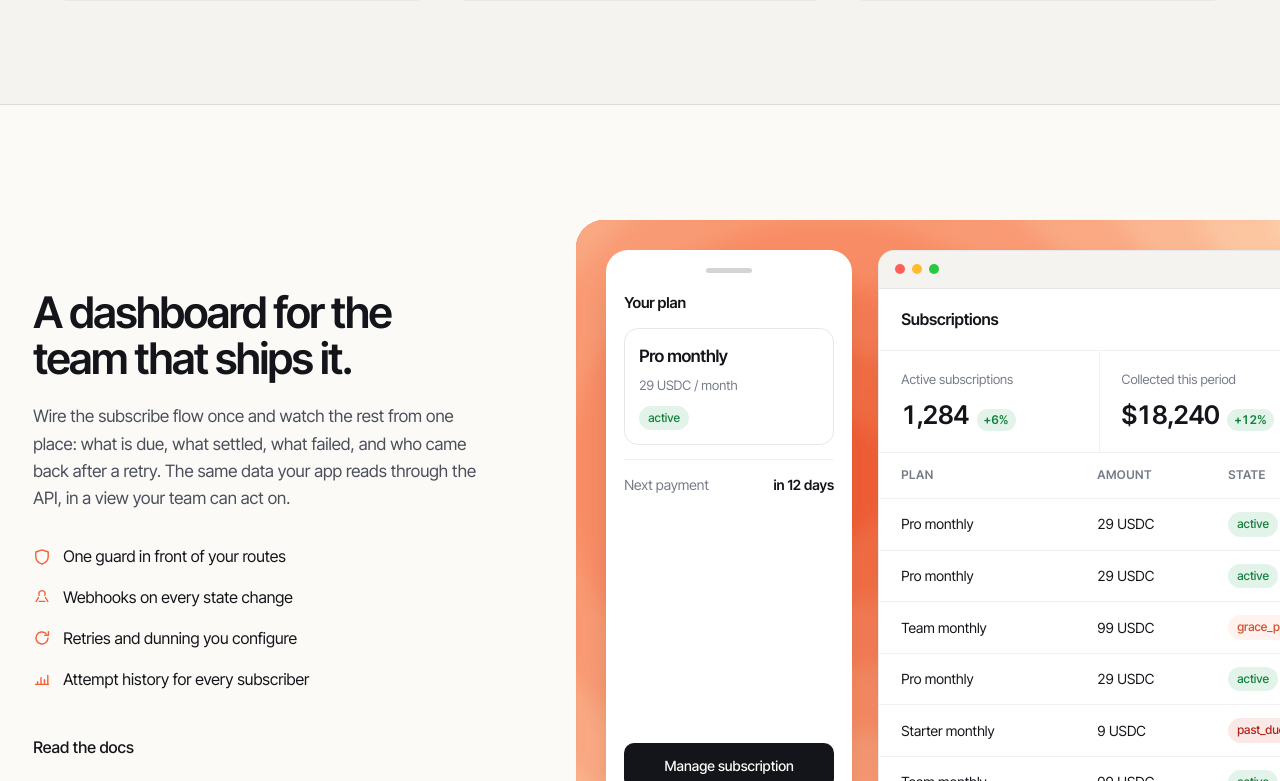
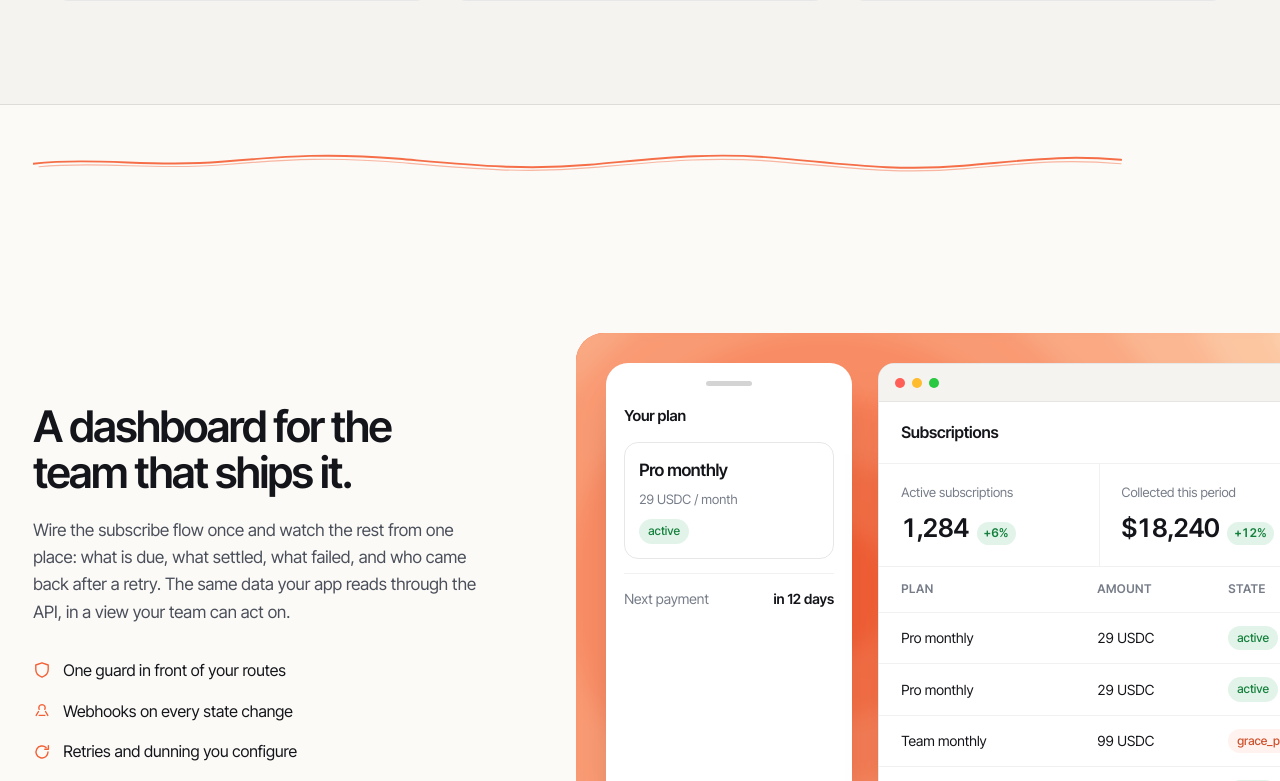
Before and after one commit to Mesub-io/landing-page, a Next.js app: page / in a window 1280 px wide. Shown: the part 1499-2280 px from the top of the page. Built offline with nearby package versions, Linux system fonts and the light colour scheme.

Commit message:
Draw a sketched accent rule between the pillars and the dashboard

```diff
--- a/app/globals.css
+++ b/app/globals.css
@@ -2107,3 +2107,22 @@ button {
 .record-row a:hover svg {
   transform: translateX(3px);
 }
+
+/* --- A drawn rule between two sections ------------------------------------
+   The stroke is the accent; the path is deliberately uneven so it reads as a
+   pencil line rather than a border. */
+
+.sketch {
+  background: var(--paper);
+  color: var(--accent);
+  line-height: 0;
+  padding-block: clamp(28px, 4vw, 44px);
+}
+
+.sketch svg {
+  display: block;
+  height: clamp(16px, 2vw, 26px);
+  margin-inline: auto;
+  max-width: 1240px;
+  width: calc(100% - 2 * var(--nav-gutter));
+}
--- a/app/page.tsx
+++ b/app/page.tsx
@@ -3,6 +3,7 @@ import { Closing } from '@/components/closing'
 import { Hero } from '@/components/hero'
 import { Integrate } from '@/components/integrate'
 import { Pillars } from '@/components/pillars'
+import { SketchDivider } from '@/components/sketch-divider'
 import { SiteFooter } from '@/components/site-footer'
 import { SiteNav } from '@/components/site-nav'
 
@@ -16,6 +17,7 @@ export default function Page() {
       <main id="main">
         <Hero />
         <Pillars />
+        <SketchDivider />
         <Builders />
         <Integrate />
         <Closing />
--- /dev/null
+++ b/components/sketch-divider.tsx
@@ -0,0 +1,29 @@
+/**
+ * A hand-drawn rule between two sections.
+ *
+ * Two passes of the same wandering path, offset and at different opacities,
+ * the way a pencil doubles back over a line. It stretches to any width because
+ * the viewBox is not preserved.
+ */
+export function SketchDivider() {
+  return (
+    <div className="sketch" aria-hidden="true">
+      <svg viewBox="0 0 1200 26" preserveAspectRatio="none" fill="none">
+        <path
+          d="M0 15C64 8 118 19 186 13s108-9 176-3 122 12 188 6 116-13 184-7 118 14 186 8 100-11 156-6"
+          stroke="currentColor"
+          strokeWidth="2"
+          strokeLinecap="round"
+          opacity="0.9"
+        />
+        <path
+          d="M6 18C70 12 120 22 188 16s110-8 178-2 120 11 186 5 118-12 186-6 116 13 184 7 98-10 154-5"
+          stroke="currentColor"
+          strokeWidth="1.2"
+          strokeLinecap="round"
+          opacity="0.45"
+        />
+      </svg>
+    </div>
+  )
+}
```
